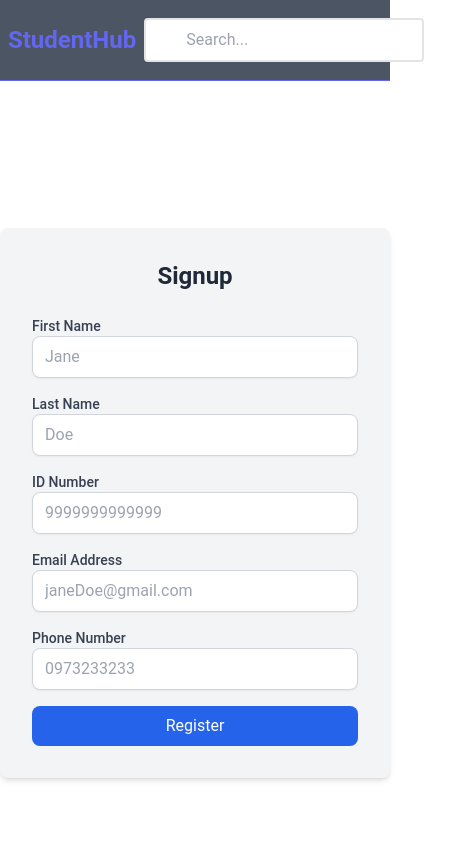
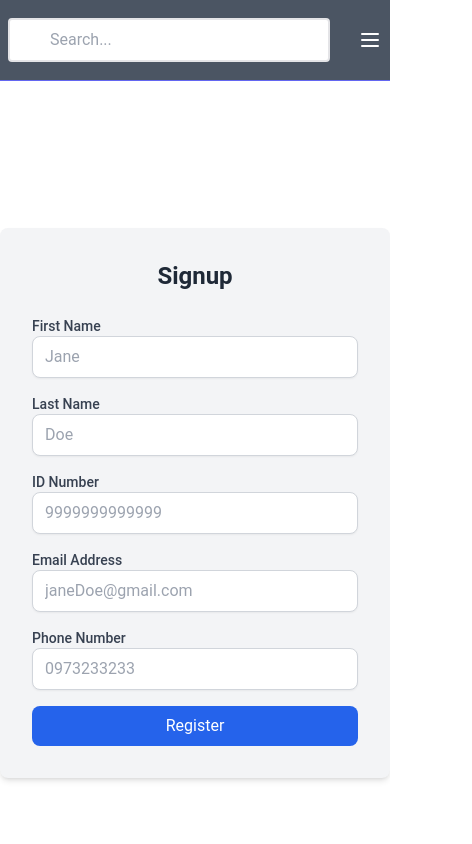
Before and after one commit to ThusTech/Job-Search, a React (Vite) app in the folder frontend/: page /signup in a window 390 px wide. Shown: the top 844 px of the page, 472 px wide, since content can reach past the window. Built offline with nearby package versions, Linux system fonts and the light colour scheme.

Commit message:
minor bug fix

```diff
--- a/frontend/src/components/NavBar.jsx
+++ b/frontend/src/components/NavBar.jsx
@@ -24,24 +24,25 @@ import {LogOut,
 export default function NavBar(){
 
     const [isOpen, setIsOpen] = useState(false)
+    const [search, setSearch] = useState('')
 
     return (
         <nav className='bg-gray-600 border-b border-indigo-500'>
             <div className='mx-auto max-w-7xl px-2 sm:px-6 lg:px-8'>
                 <div className='flex h-20 items-center justify-between'>
                     <div className='flex flex-1 items-center justify-center md:items-start justify-start'>
-                        <a className='flex flex-shrink-0 items-center mr-4'>
-                            <h2 className='mx-auto pr-2 text-indigo-500 text-2xl font-bold md:pr-5 md:text-4xl md:font-extrabold'>StudentHub</h2>
+                        <div className='flex w-full max-w'>
+                            <h2 className='mx-auto pr-2 text-indigo-500 text-2xl font-bold md:pr-5 md:text-4xl md:font-extrabold hidden md:block'>StudentHub</h2>
 
                                 <input
                                     type="text"
-                                    className="block border-2 rounded text-gray-800 pl-10 pr-4 py-2"
+                                    className="w-full mr-5 block border-2 rounded text-gray-800 pl-10 pr-4 py-2"
                                     placeholder="Search..."
-                                    // value={search}
-                                    // onChange={(e) => setSearch(e.target.value)}
+                                    value={search}
+                                    onChange={(e) => setSearch(e.target.value)}
                                     />
 
-                        </a>
+                        </div>
 
                         <div className='md:ml-auto'>
                             <div className='flex space-x-2'>
--- a/frontend/src/components/SignupForm.jsx
+++ b/frontend/src/components/SignupForm.jsx
@@ -7,8 +7,12 @@ export default function SignupForm(){
                 <h2 className="text-2xl font-bold text-center text-gray-800">Signup</h2>
                 <form className="space-y-4">
                     <div>
-                        <label className="block text-sm font-medium text-gray-700">First Name</label>
-                        <input type="text"
+                        <label
+                        for='firstName'
+                        className="block text-sm font-medium text-gray-700">First Name</label>
+                        <input
+                        id = 'firstName'
+                        type="text"
                         placeholder="Jane"
                         className="w-full px-3 py-2 border border-gray-300 rounded-lg shadow-sm focus:outline-none focus:ring focus:ring-blue-500 focus:border-blue-500"
                         />
```
Also changed, not shown: frontend/src/pages/ProfilePage.jsx (added).
